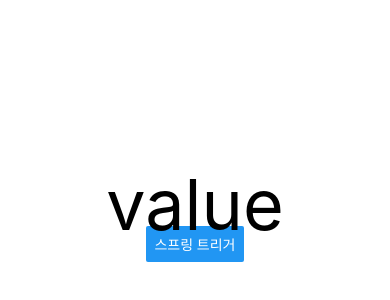
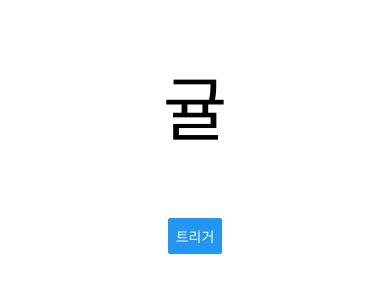
Before and after one commit to willy4202/my-little-rn-anim, a React Native app: screen / in a window 390 px wide. Shown: the part 136-436 px from the top of the page. Built offline with nearby package versions, Linux system fonts and the light colour scheme.

Commit message:
add : animation 결합함수

```diff
--- a/App.tsx
+++ b/App.tsx
@@ -6,6 +6,7 @@ import AnimatedTiming from "./src/components/AnimatedTiming";
 import AnimatedSpring from "./src/components/AnimatedSpring";
 import { NavigationContainer } from "@react-navigation/native";
 import { createNativeStackNavigator } from "@react-navigation/native-stack";
+import AnimatedComposing from "./src/components/AnimatedComposing";
 
 export default function App() {
   const Stack = createNativeStackNavigator();
@@ -15,7 +16,8 @@ export default function App() {
       {/* <AnimatedComponent /> */}
       {/* <AnimatedValue /> */}
       {/* <AnimatedTiming /> */}
-      <AnimatedSpring />
+      {/* <AnimatedSpring /> */}
+      <AnimatedComposing />
       <StatusBar style="auto" />
     </View>
   );
--- /dev/null
+++ b/src/components/AnimatedComposing.tsx
@@ -0,0 +1,43 @@
+import { Animated, Button, StyleSheet, Text, View } from "react-native";
+import React, { useRef } from "react";
+
+const AnimatedComposing = () => {
+  // 아래 두가지 애니메이션을 결합
+  // 결합 함수 sequence, delay, paraller, stagger
+  // 1)  y-200 >0 으로 움직임
+  // 2) x 100 > 0으로 움직임
+
+  const translateXanim = useRef(new Animated.Value(0)).current;
+  const translateYanim = useRef(new Animated.Value(-200)).current;
+
+  const onBtnPress = () => {
+    Animated.parallel([
+      Animated.timing(translateYanim, {
+        toValue: 0,
+        useNativeDriver: true,
+      }),
+      Animated.timing(translateXanim, {
+        toValue: 100,
+        useNativeDriver: true,
+      }),
+    ]).start();
+  };
+  return (
+    <>
+      <Button title="트리거" onPress={onBtnPress} />
+      <Animated.Text
+        style={{
+          fontSize: 70,
+          transform: [
+            { translateX: translateXanim },
+            { translateY: translateYanim },
+          ],
+        }}
+      >
+        귤
+      </Animated.Text>
+    </>
+  );
+};
+
+export default AnimatedComposing;
```
